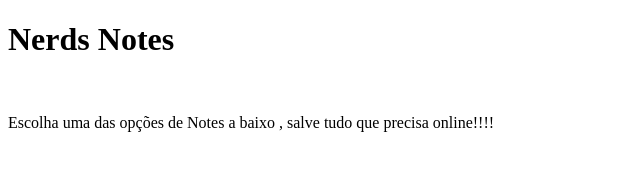
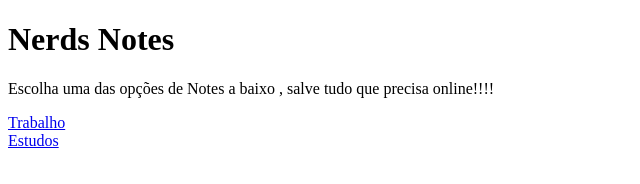
Before and after one commit to Danny-s07/nerdsnotes, a plain HTML site: page index.html in a window 1280 px wide. Shown: the whole page, without its empty margins (0-640 px from the left). Drawn offline with Linux system fonts and the light colour scheme.

Commit message:
pagina inicial estruturada e feita

```diff
--- a/index.html
+++ b/index.html
@@ -4,13 +4,21 @@
     <meta charset="UTF-8">
     <meta http-equiv="X-UA-Compatible" content="IE=edge">
     <meta name="viewport" content="width=device-width, initial-scale=1.0">
+    <link rel="stylesheet" href="estilo.css">
     <title>Nerds Notes</title>
 </head>
 <body>
-       <h1>Nerds Notes</h1>
-       <br>
-       <p>Escolha uma das opções de Notes a baixo , salve tudo que precisa online!!!!</p>
-       <section class="container">
+      <h1>Nerds Notes</h1>
+
+    <section class="container">
+         <p>Escolha uma das opções de Notes a baixo , salve tudo que precisa online!!!!</p>
+
+        <div id="trabalho">
+            <a class="linkhome" href="#">Trabalho</a>
+        </div>
+        <div id="estudos">
+            <a  class="linkhome" href="#">Estudos</a>
+        </div>
 
 
        </section>
```
